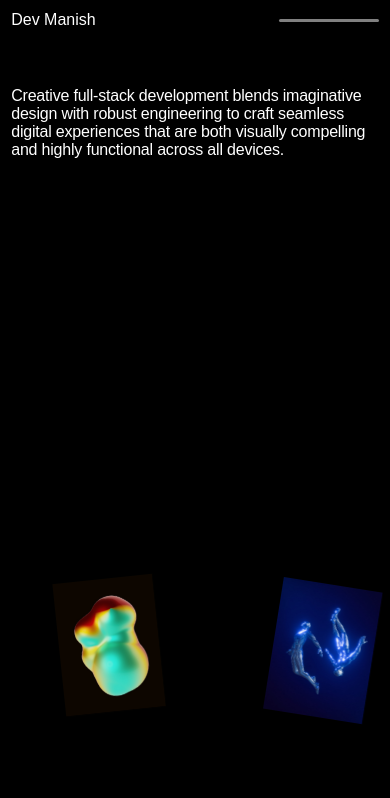
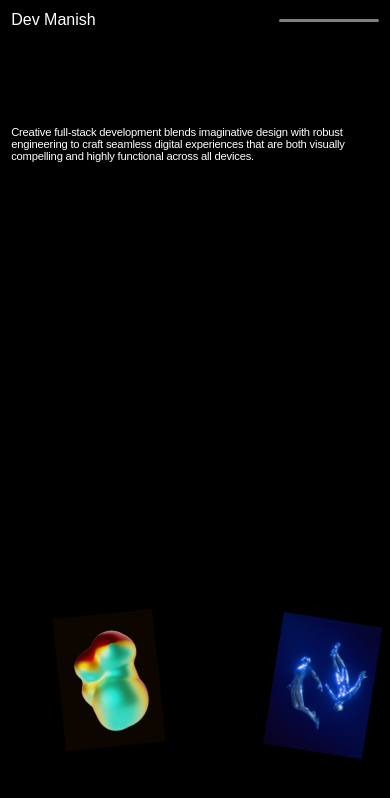
Before and after one commit to Manishbhai9350/Elliott-Manghamm-Text-Effect, a website built with Vite: page index.html in a window 390 px wide. Shown: the top 798 px of the page. Built offline with nearby package versions, Linux system fonts and the light colour scheme; some packages are replaced by stand-ins of ours.

Commit message:
Responsive Completed

```diff
--- a/src/main.js
+++ b/src/main.js
@@ -67,23 +67,23 @@ window.addEventListener("DOMContentLoaded", () => {
   }
 
   function CalculateImageDimensions() {
-    const width = innerWidth <= 900 ? 100 : 300;
+    const width = innerWidth <= 900 ? 100 : 120;
     const height = width * aspect;
     return { width, height };
   }
 
   function CalculateOrigin(radius = 0, gap = 0) {
     const x = innerWidth / 2;
-    const y = innerWidth <= 900 ? innerHeight * 0.7 : innerHeight * 0.8;
+    const y = innerWidth <= 900 ? innerHeight * 0.8 : innerHeight * 0.75;
 
-    return [x, y + radius + 50];
+    return [x, y + radius];
   }
 
   function PlaceImages() {
-    const radius = Radius(ImageWidth, rad.gap, TotalImages);
+    const radius = Radius(ImageWidth, rad.gap, Images.length);
     const Origin = CalculateOrigin(radius, rad.gap);
-    for (let i = 0; i < TotalImages; i++) {
-      const theta = (i / TotalImages) * 2 * Math.PI + Math.PI / 2 + rad.phi;
+    for (let i = 0; i < Images.length; i++) {
+      const theta = (i / Images.length) * 2 * Math.PI + Math.PI / 2 + rad.phi;
       const x = Math.cos(theta) * radius;
       const y = Math.sin(theta) * radius;
 
@@ -220,4 +220,14 @@ window.addEventListener("DOMContentLoaded", () => {
     end: `+=${innerHeight * 10}px`,
     pin: true,
   });
+
+  let id;
+  window.addEventListener('resize',() => {
+    clearTimeout(id)
+
+    id = setTimeout(() => {
+      window.location.reload()
+    },200);
+
+  })
 });
--- a/src/style.css
+++ b/src/style.css
@@ -45,7 +45,7 @@ main nav {
 }
 
 h1 {
-  font-size: 1rem;
+  font-size: .7em;
   font-weight: 500;
   letter-spacing: -.0125rem;
 }
@@ -80,15 +80,31 @@ main .hero-section {
     flex-direction: column;
     justify-content: space-evenly;
     align-items: flex-start;
-    padding: 0 .7rem;
+    padding: 1.5rem .7rem;
     gap: 14px;
   }
 
 }
 
+::-webkit-scrollbar {
+  display: none!important;
+}
 
 img {
   width: 100%;
   height: 100%;
   object-fit: cover;
 }
+
+@media (min-width:900px) {
+  h1 {
+    font-size: 1.6rem;
+  }
+  .hero-section {
+    justify-content:center;
+    flex-direction: row;
+    .texts {
+      max-width:1000px;
+    }
+  }
+}
```
